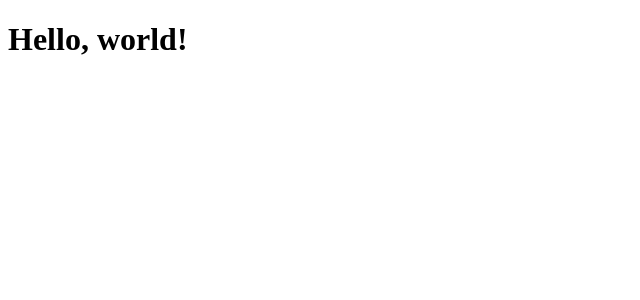
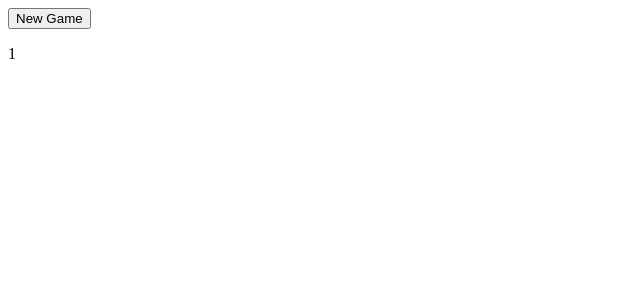
Before and after one commit to willcoughlin/cointoss, a React app: page /1 in a window 1280 px wide. Shown: the top 300 px of the page, without its empty margins (0-640 px from the left). Built offline with nearby package versions, Linux system fonts and the light colour scheme; the HTML template or start-up script is replaced by a standard one.

Commit message:
Create new game button witth react-router

```diff
--- a/package.json
+++ b/package.json
@@ -26,11 +26,15 @@
     "@types/react-dom": "^16.8.4",
     "express": "^4.17.1",
     "react": "^16.8.6",
-    "react-dom": "^16.8.6"
+    "react-dom": "^16.8.6",
+    "react-router": "^5.0.1",
+    "react-router-dom": "^5.0.1"
   },
   "devDependencies": {
     "@types/express": "^4.17.0",
     "@types/node": "^12.0.8",
+    "@types/react-router": "^5.0.2",
+    "@types/react-router-dom": "^4.3.4",
     "awesome-typescript-loader": "^5.2.1",
     "source-map-loader": "^0.2.4",
     "typescript": "^3.5.2",
--- a/src/server.ts
+++ b/src/server.ts
@@ -10,7 +10,7 @@ enum PortNumber {
 const app = express();
 app.use(express.static(STATIC_DIR));
 
-app.get('/', (req, res) => {
+app.get('/*', (req, res) => {
   res.sendFile(path.join(STATIC_DIR, 'index.html'));
 });
 
--- a/src/static/components/App.tsx
+++ b/src/static/components/App.tsx
@@ -1,7 +1,45 @@
-import * as React from 'react';
+import React, { Component } from 'react';
+import { BrowserRouter, Route, Link } from 'react-router-dom';
+import Game from './game/Game';
 
-export default class App extends React.Component {
+type AppState = {
+  newGameId: string
+};
+
+class App extends Component<{}, AppState> {
+
+  constructor(props: {}) {
+    super(props);
+
+    const initialNewId = this._makeId();
+    this.state = {
+      newGameId: initialNewId
+    };
+  }
+
   render() {
-    return <h1>Hello, world!</h1>;
+    return (
+      <BrowserRouter>
+        <div>
+          <Link to={ this.state.newGameId } onClick={ this._setNewGameId.bind(this) }>
+            <button type='button'>New Game</button>
+          </Link>
+          <Route path='/:id' component={Game}></Route>
+        </div>
+      </BrowserRouter>
+    );
+  }
+
+  _makeId() {
+    return Math.random().toString(36).substring(7);
+  }
+
+  _setNewGameId() {
+    const newGameId = this._makeId();
+    this.setState({
+      newGameId: newGameId
+    });
   }
 }
+
+export default App;
--- /dev/null
+++ b/src/static/components/game/Game.tsx
@@ -0,0 +1,16 @@
+import React, { Component } from 'react';
+import { RouteComponentProps } from 'react-router-dom';
+
+interface GameProps extends RouteComponentProps<{ id: string }> {}
+
+class Game extends Component<GameProps> {
+  constructor(props: GameProps) {
+    super(props);
+  }
+
+  render() {
+    return <p>{ this.props.match.params.id }</p>;
+  }
+}
+
+export default Game;
```
Also changed, not shown: 1 other file (tests, documents, lock files or other folders).
